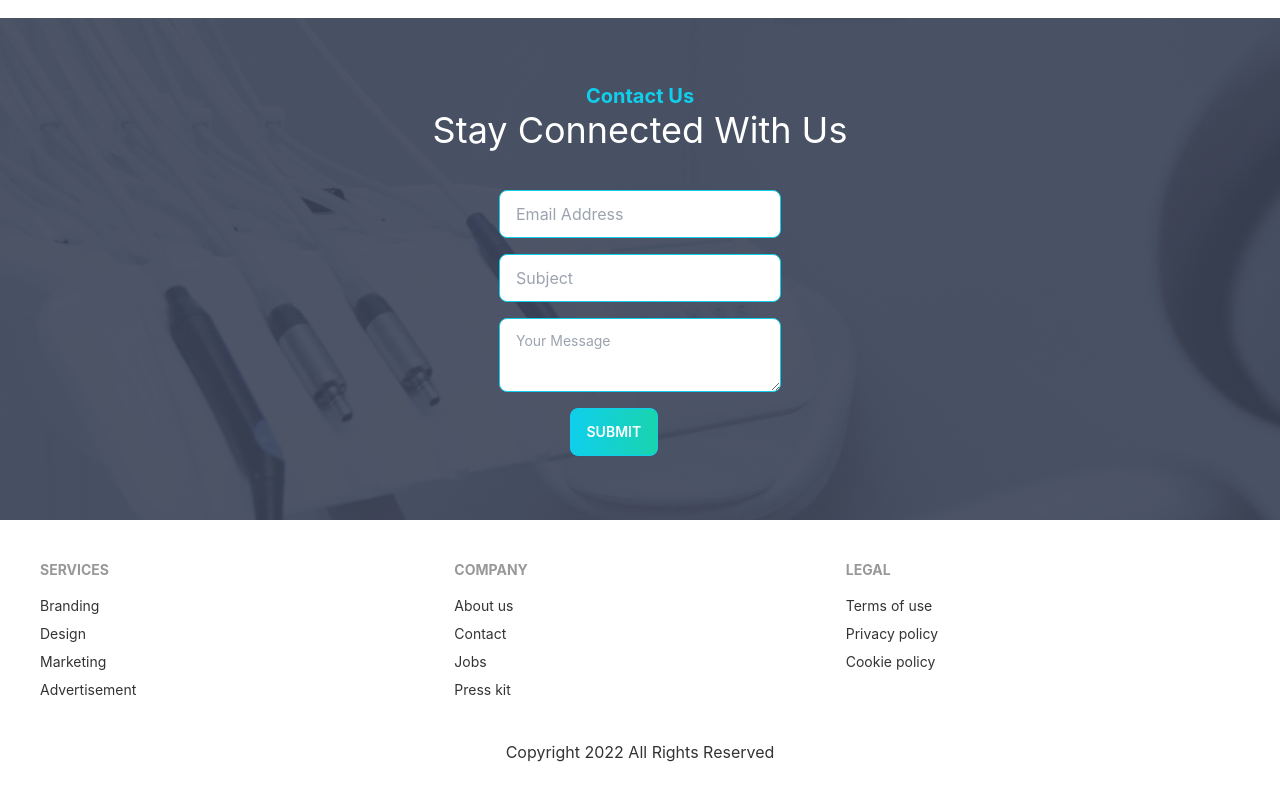
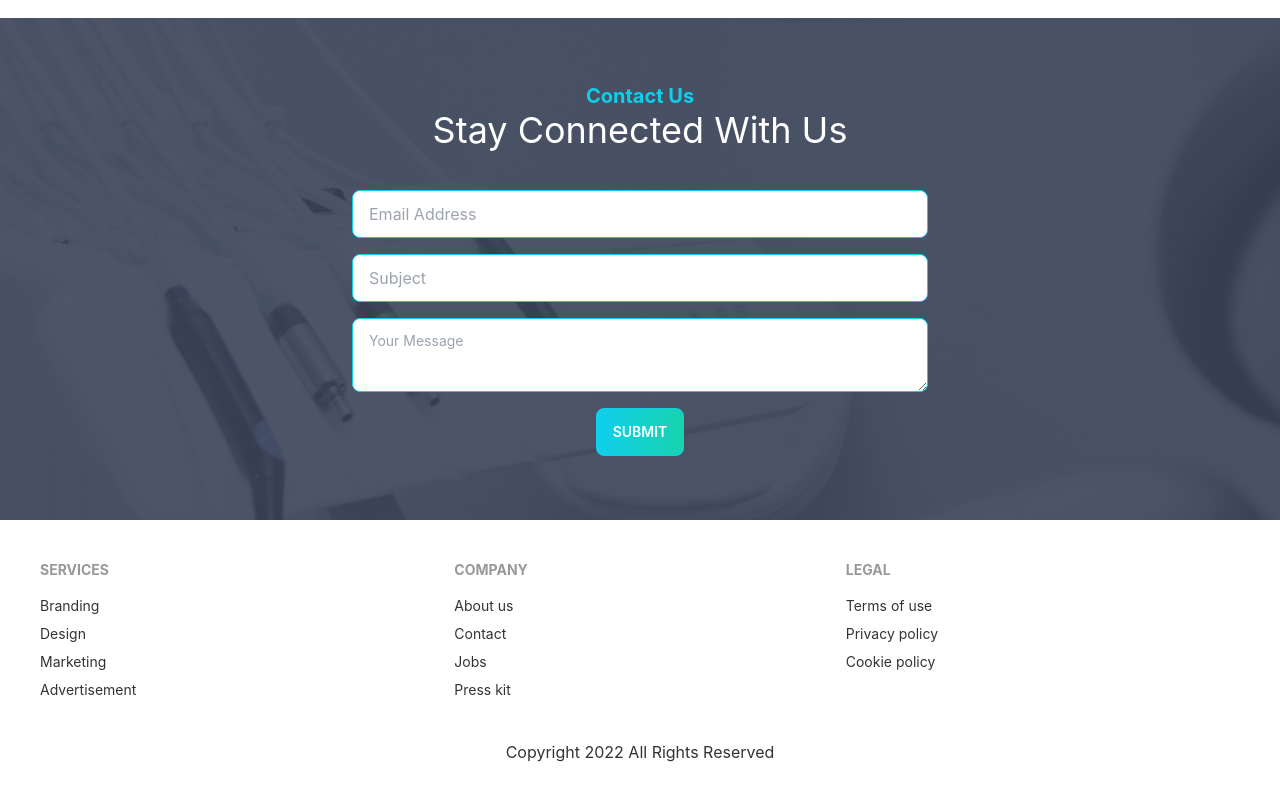
Before and after one commit to tahdiislam/doctors-portal, a React (Vite) app: page / in a window 1280 px wide. Shown: the part 3309-4109 px from the top of the page. Built offline with nearby package versions, Linux system fonts and the light colour scheme.

Commit message:
complete home page

```diff
--- a/src/Pages/Home/Component/ContactForm/ContactForm.jsx
+++ b/src/Pages/Home/Component/ContactForm/ContactForm.jsx
@@ -13,12 +13,12 @@ const ContactForm = () => {
                     Stay Connected With Us
                 </h2>
             </div>
-            <div className='flex justify-center'>
-                <form action="" className='flex flex-col gap-4'>
+            <div>
+                <form action="" className='flex flex-col gap-4 max-w-xl mx-auto'>
                     <input type="email" placeholder="Email Address" className="input input-bordered input-primary w-full" />
                     <input type="text" placeholder="Subject" className="input input-bordered input-primary w-full" />
                     <textarea className="textarea textarea-primary" placeholder="Your Message"></textarea>
-                    <div className='w-1/2 mx-auto'>
+                    <div className='mx-auto'>
                         <PrimaryBtn>Submit</PrimaryBtn>
                     </div>
                 </form>
```
